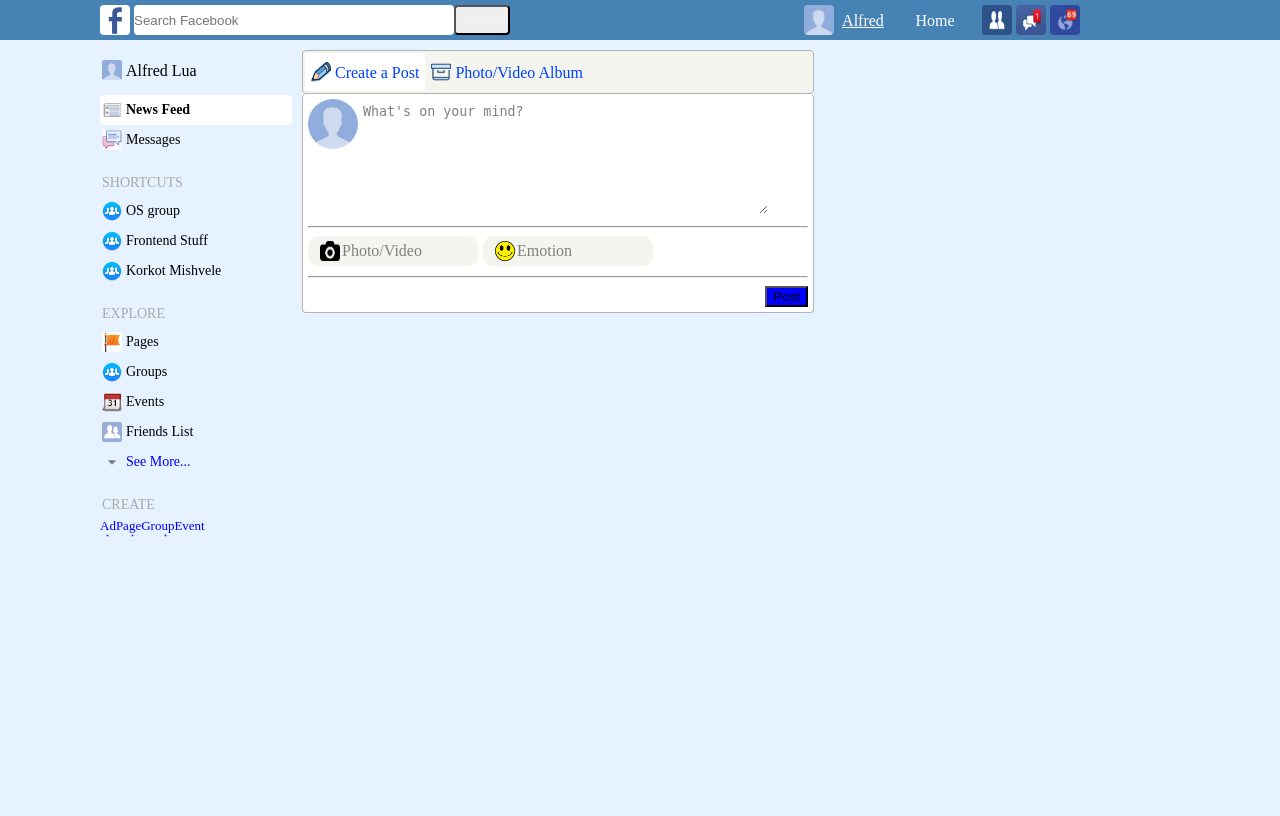
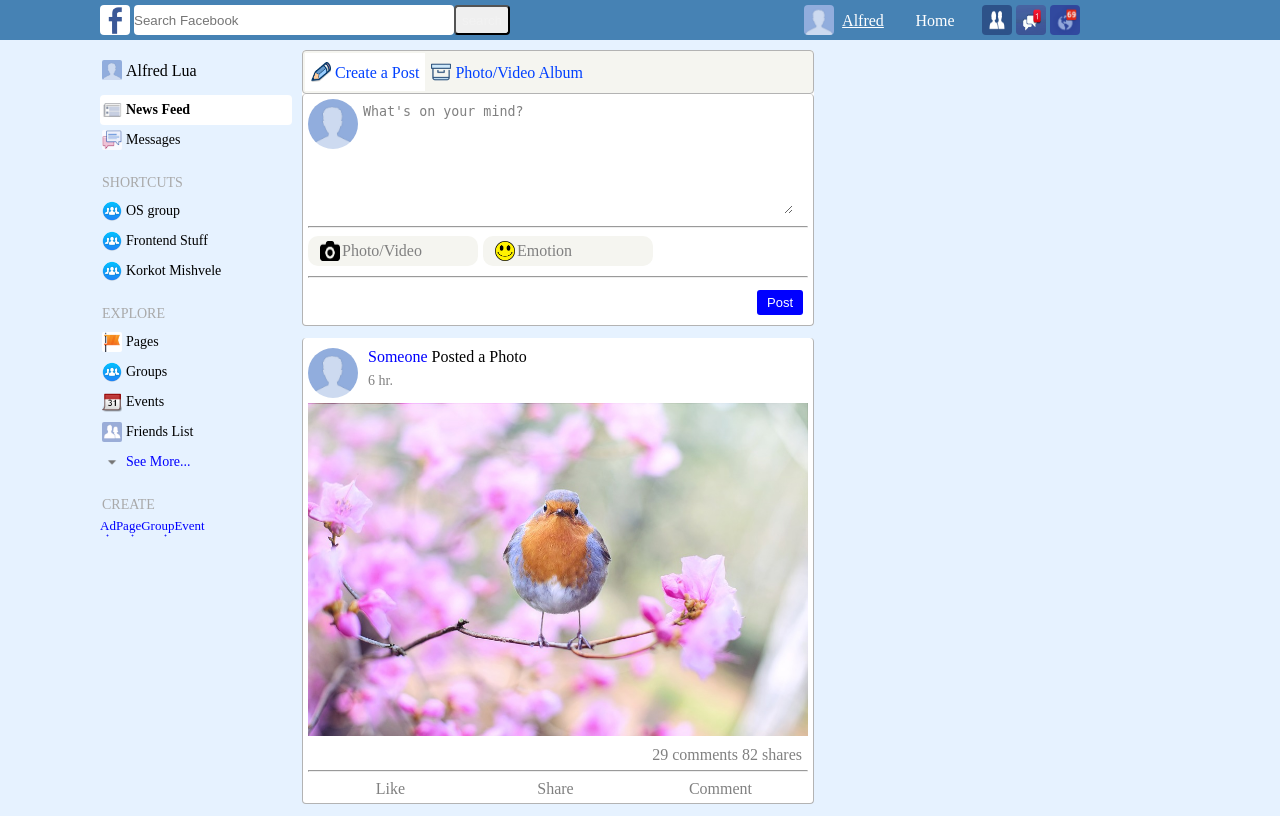
Before and after one commit to xosrika/facebook-main-page, a PHP site: page / in a window 1280 px wide. Before the commit the page ends 537 px from the top, so only its background shows below. Run offline with PHP 8.4, Linux system fonts and the light colour scheme.

Commit message:
Added one post

```diff
--- a/index.php
+++ b/index.php
@@ -138,8 +138,13 @@
 			float: left;
 			width: 100%;
 			border-radius: 4px;
+			height: 30px;
+			border-radius: 5px;
 		}
 
+		#user-content:hover{
+			background: white;
+		}
 		#news-feed{
 			float: left;
 			width: 100%;
@@ -151,6 +156,12 @@
 			float: left;
 			width: 100%;
 			border-radius: 4px;
+			height: 30px;
+			border-radius: 5px;
+		}
+
+		#left-messages:hover{
+			background: white;
 		}
 
 		.left-column-picture{
@@ -173,9 +184,6 @@
 			width: 80%;
 			text-align: left;
 
-		}
-		#left-column a:hover {
-			background-color: white !important;
 		}
 
 		#left-column ul{
@@ -248,12 +256,12 @@
 			border-radius: 4px;
 		}
 		#post-form textarea{
-			width: 80%;
+			width: 85%;
 			border-color: white;
 			height: 105px;
 			padding: 5px;
 			color: grey;
-
+			border: 0px;
 		}
 
 		#form-img{
@@ -275,14 +283,6 @@
 			border-radius: 2px;
 		}
 
-		/* a.middle_list_elem{
-			margin-top: 5px
-			margin-bottom: 5px !important;
-
-			font-size: 15px;
-			height: 20px;
-
-		} */
 
 		#middle-column a{
 			margin: 2px;
@@ -331,8 +331,7 @@
 			clear: both;
 		}
 		.form-bottom{
-			float:left;
-			background: white;
+
 			float: left;
 			border-radius: 10px;
 			padding-left: 10px;
@@ -350,8 +349,62 @@
 		}
 
 		#main-form-button{
-			background: blue;
+			background-color: blue;
+			border: none;
+			color: white;
+			padding: 5px;
+			text-align: center;
+			text-decoration: none;
+			display: inline-block;
+			font-size: 13px;
+			margin: 4px 2px;
+			cursor: pointer;
 			float: right;
+			border-radius: 3px;
+			padding-left: 10px;
+			padding-right: 10px;
+			margin-right: 5px;
+			margin-bottom: 5px;
+		}
+
+		.post-person-img{
+			height:100%;
+			float: left;
+			width: 50px;
+			border-radius: 25px;
+		}
+
+		.post-photo{
+
+			width: 100%;
+
+		}
+
+		.post{
+			padding: 5px;
+			clear: both;
+			border: 0px;
+			border-radius: 4px;
+			border-bottom: 1px;
+			border-left: 1px;
+			border-right: 1px;
+			border-style: solid;
+			border-color: #b3b3b3;
+			background: white;
+			margin-top: 12px;
+			margin-bottom: 12px;
+		}
+
+		.post-action{
+			width: 33%;
+			color: grey;
+			display: block;
+			float: left;
+			text-align: center;
+		}
+
+		.post-action:hover{
+			background: #f2f2f2;
 		}
 
 	</style>
@@ -492,7 +545,7 @@
 				<div id="main-form" class="group">
 					<img id="form-img" src="person.jpg">
 
-					<textarea style="border: 0px;">What's on your mind?</textarea>
+					<textarea>What's on your mind?</textarea>
 
 					<hr>
 
@@ -507,11 +560,33 @@
 					<hr>
 
 					<button id="main-form-button">Post</button>
-				<div> <!-- #main-form -->
+				</div> <!-- #main-form -->
+			</form> <!-- #post-form -->
+
+			<div>
+				<div class="post group">
+					<div class="group" style="margin-bottom: 5px;">
+						<img class="post-person-img" src="person.jpg">
+
+						<p style="margin: 5px; margin-left:60px;"><spam style="color: blue;">Someone</spam> Posted a Photo</p>
+						<p style="margin: 5px; margin-left:60px;"><spam style="color: grey; font-size:14px">6 hr.</spam></p>
+					</div>
+
+					<img class="post-photo" src="bird.jpg">
+
+					<div>
+
+						<spam style="color: grey; font-size:16px; float: right; margin: 6px;">29 comments 82 shares</spam>
+						<hr>
+						<spam text-align="center" class="post-action"> Like </spam>
+						<spam text-align="center" class="post-action"> Share </spam>
+						<spam text-align="center" class="post-action"> Comment </spam>
+					</div>
+
+				</div>
 
 
-			</form> <!-- #post-form -->
-
+			</div>
 
 
 
```
Also changed, not shown: bird.jpg (added).
